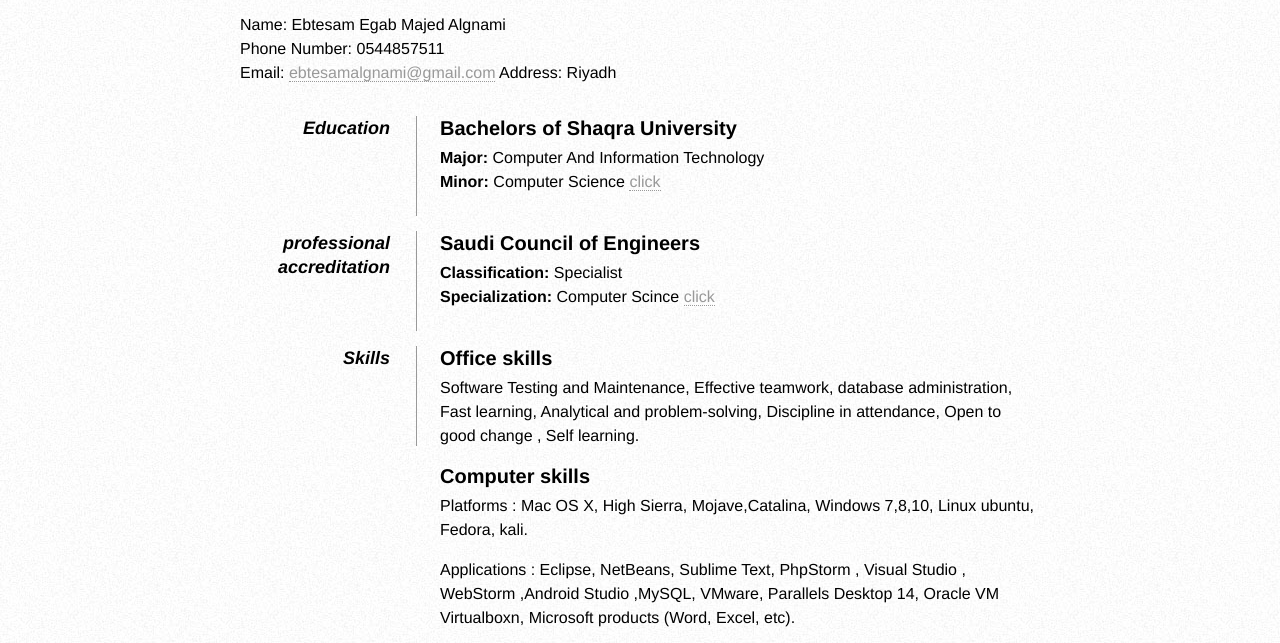
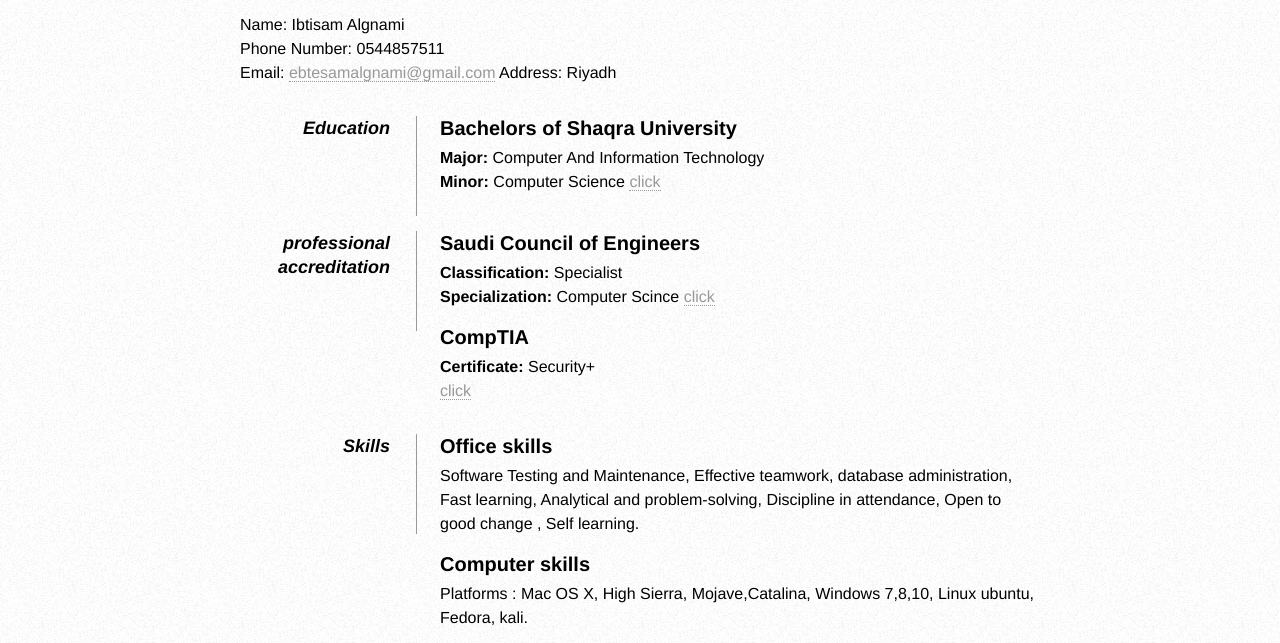
Before and after one commit to ebtesam-algnami/ebtesam-algnami.github.io, a plain HTML site: page index.html in a window 1280 px wide. Shown: the part 84-727 px from the top of the page. Drawn offline with Linux system fonts and the light colour scheme.

Commit message:
Update index.html

```diff
--- a/index.html
+++ b/index.html
@@ -43,7 +43,7 @@
 
             <p>
 
-                Name: <span class="tel">Ebtesam Egab Majed Algnami</span><br />
+                Name: <span class="tel">Ibtisam Algnami</span><br />
                 Phone Number: <span class="tel">0544857511</span><br />
                 Email: <a class="email" href=" ebtesamalgnami@gmail.com"> ebtesamalgnami@gmail.com</a>
                Address: <span class="tel">Riyadh</span><br />
@@ -75,7 +75,12 @@
                 <h2>Saudi Council of Engineers</h2>
                 <p>
                     <strong>Classification:</strong> Specialist<br />
-                   <strong>Specialization:</strong> Computer Scince <a href="Certificate.pdf"> click </a>  </p>
+                   <strong>Specialization:</strong> Computer Scince <a href="Certificate-3.pdf"> click </a>  </p>
+
+                  <h2>CompTIA </h2>
+                <p>
+                    <strong>Certificate:</strong> Security+<br />  <a href="CompTIA Security+ ce certificate.pdf"> click </a>  </p>
+
             </dd>
 
 
```
